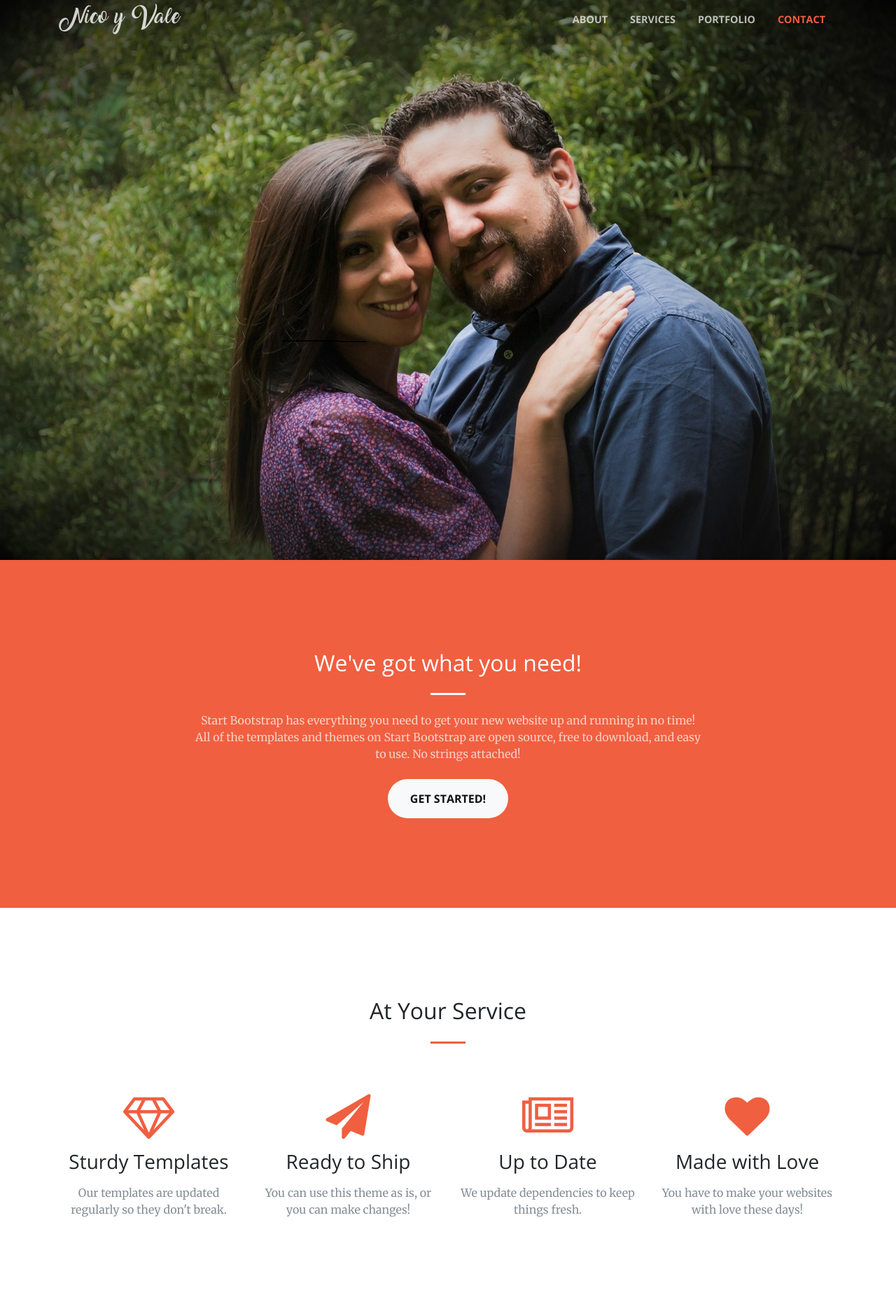
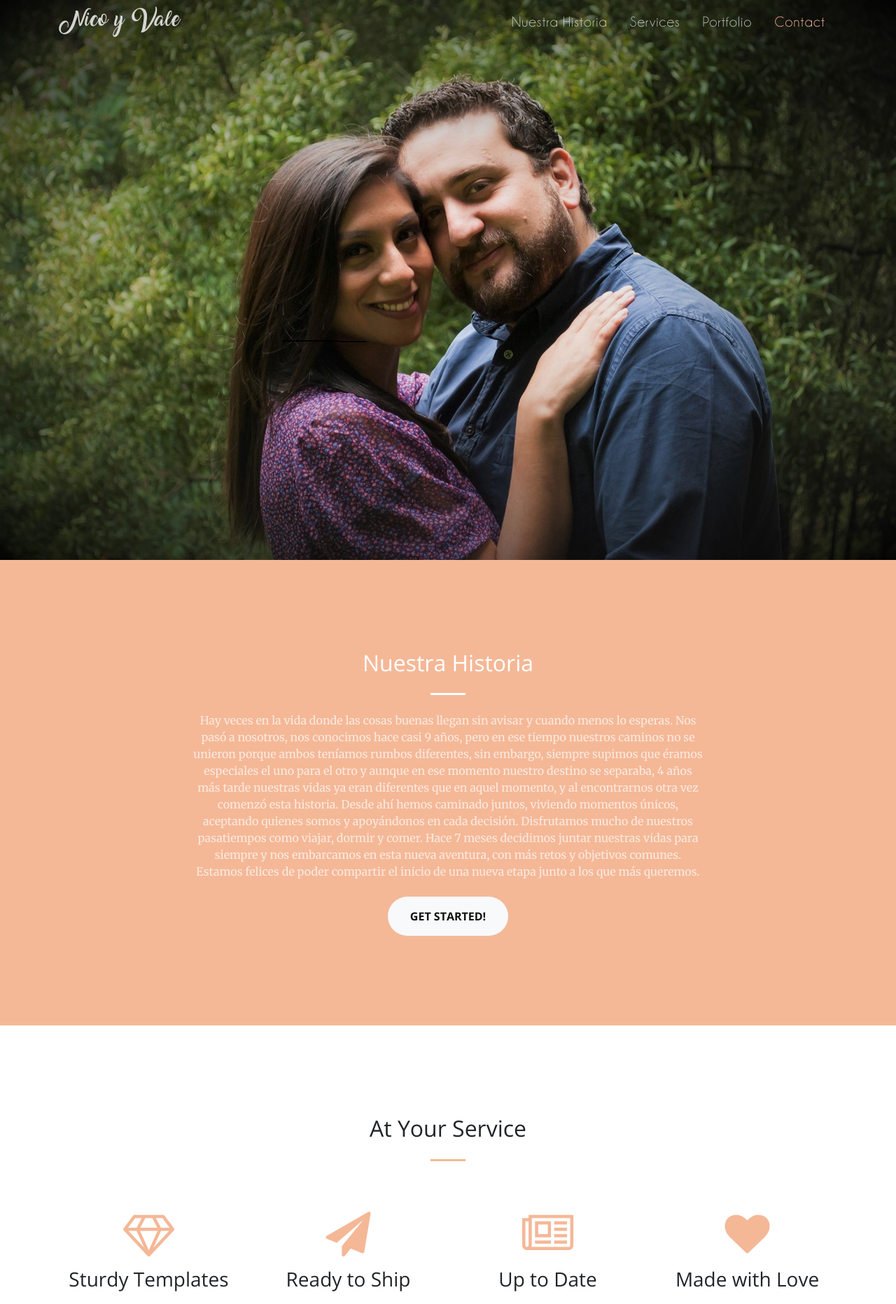
Before and after one commit to alejandromesias/celebrar_py, a Django app: page /nicoyvale/ in a window 1280 px wide. Shown: the top 1863 px of the page at 70% size. Run offline with Django 3.2, Linux system fonts and the light colour scheme; some libraries are stand-ins or nearby versions.

Commit message:
color palet and champ font

```diff
--- a/static/nicoyvale/css/creative.css
+++ b/static/nicoyvale/css/creative.css
@@ -14,18 +14,18 @@ body {
 hr {
   max-width: 50px;
   border-width: 3px;
-  border-color: #F05F40; }
+  border-color: var(--melon); }
 
 hr.light {
   border-color: #fff; }
 
 a {
-  color: #F05F40;
+  color: var(--melon);
   -webkit-transition: all 0.2s;
   -moz-transition: all 0.2s;
   transition: all 0.2s; }
   a:hover {
-    color: #f05f40; }
+    color: var(--melon); }
 
 h1,
 h2,
@@ -36,7 +36,7 @@ h6 {
   font-family: 'Open Sans', 'Helvetica Neue', Arial, sans-serif; }
 
 .bg-primary {
-  background-color: #F05F40 !important; }
+  background-color: var(--melon) !important; }
 
 .bg-dark {
   background-color: #212529 !important; }
@@ -71,25 +71,41 @@ img::-moz-selection {
 body {
   -webkit-tap-highlight-color: #212529; }
 
-/*barra de navegacion*/
+/*BARRA DE NAVEGACION*/
 
 /* almacenamiento de colores*/
 :root {
   --azul: #3b5c9b;
+  --melon: #F4b897;
   --logo_full: rgba(255, 255, 255, 0.8);
-  --logo_scroll: #fff
+  --logo_scroll: #fff;
+  --text_bar_full: rgba(255, 255, 255, 0.8);
+  --text_bar_scroll: #fff;
 }
 
 /* custom fonts */
 @font-face {
   font-family: 'AmarilloFont';
   src: url('../mvfonts/Amarillo.ttf');
+  src: url('../mvfonts/Amarillo.otf');
 }
+
+@font-face {
+  font-family: 'ChampFont';
+  src: url('../mvfonts/Champ.ttf');
+}
+
+@font-face {
+  font-family: 'ChampBoldFont';
+  src: url('../mvfonts/ChampBold.ttf');
+}
+
+/*Modo General y movil*/
 
 #mainNav {
   border-bottom: 1px solid rgba(33, 37, 41, 0.1);
   background-color: var(--azul);
-  font-family: 'Open Sans', 'Helvetica Neue', Arial, sans-serif;
+  font-family: 'ChampFont', Tahoma ;
   -webkit-transition: all 0.2s;
   -moz-transition: all 0.2s;
   transition: all 0.2s;
@@ -265,7 +305,7 @@ header.masthead {
       font-size: 22px; } }
 
 .text-primary {
-  color: #F05F40 !important; }
+  color: var(--melon) !important; }
 
 .btn {
   font-weight: 700;
--- a/templates/nicoyvaleapp/nyv_home.html
+++ b/templates/nicoyvaleapp/nyv_home.html
@@ -39,7 +39,7 @@
         <div class="collapse navbar-collapse" id="navbarResponsive">
           <ul class="navbar-nav ml-auto">
             <li class="nav-item">
-              <a class="nav-link js-scroll-trigger" href="#about">About</a>
+              <a class="nav-link js-scroll-trigger" href="#about">Nuestra Historia</a>
             </li>
             <li class="nav-item">
               <a class="nav-link js-scroll-trigger" href="#services">Services</a>
@@ -79,9 +79,17 @@
       <div class="container">
         <div class="row">
           <div class="col-lg-8 mx-auto text-center">
-            <h2 class="section-heading text-white">We've got what you need!</h2>
+            <h2 class="section-heading text-white">Nuestra Historia</h2>
             <hr class="light my-4">
-            <p class="text-faded mb-4">Start Bootstrap has everything you need to get your new website up and running in no time! All of the templates and themes on Start Bootstrap are open source, free to download, and easy to use. No strings attached!</p>
+            <p class="text-faded mb-4">
+              Hay veces en la vida donde las cosas buenas llegan sin avisar y cuando menos lo esperas.
+Nos pasó a nosotros, nos conocimos hace casi 9 años, pero en ese tiempo nuestros caminos no se unieron porque ambos teníamos rumbos diferentes, sin embargo, siempre supimos que éramos especiales el uno para el otro y aunque en ese momento nuestro destino se separaba, 4 años más tarde nuestras vidas ya eran diferentes que en aquel momento, y al encontrarnos otra vez comenzó esta historia.
+Desde ahí hemos caminado juntos, viviendo momentos únicos, aceptando quienes somos y apoyándonos en cada decisión.
+Disfrutamos mucho de nuestros pasatiempos como viajar, dormir y comer.
+Hace 7 meses decidimos juntar nuestras vidas para siempre y nos embarcamos en esta nueva aventura, con más retos y objetivos comunes.
+Estamos felices de poder compartir el inicio de una nueva etapa junto a los que más queremos.
+
+            </p>
             <a class="btn btn-light btn-xl js-scroll-trigger" href="#services">Get Started!</a>
           </div>
         </div>
```
Also changed, not shown: other parts of static/nicoyvale/css/creative.css (+36 -12 lines), static/nicoyvale/css/nyvstyle.css (deleted, +0 -16 lines), static/nicoyvale/stylesheets/custom_style.css (deleted, +0 -10 lines), static/nicoyvale/icons/menu.png (added), static/nicoyvale/mvfonts/Champ.ttf (added), static/nicoyvale/mvfonts/ChampBold.ttf (added).
